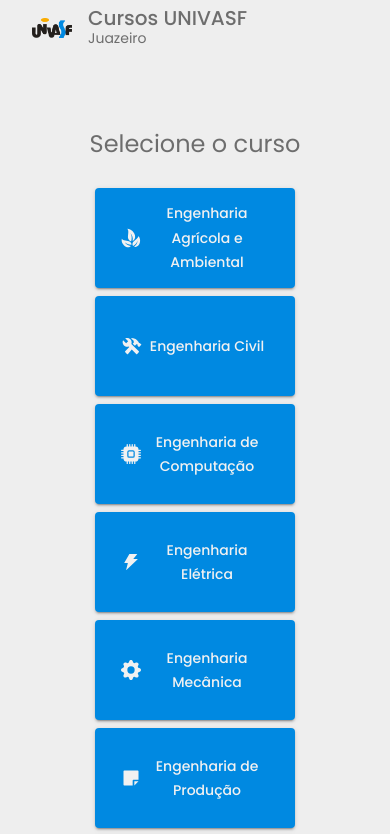
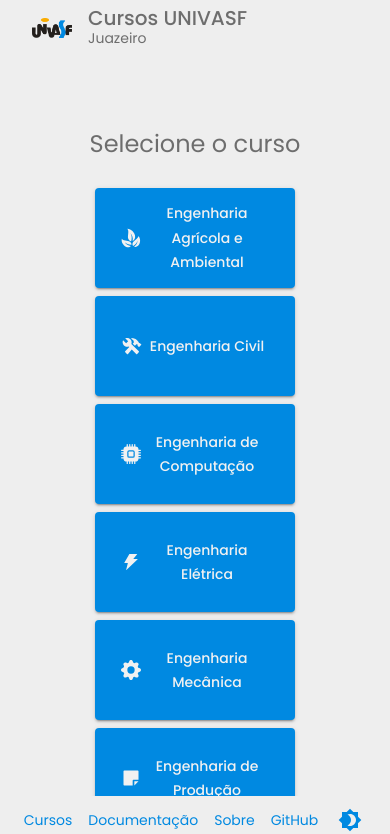
Before and after one commit to Daniel-Alencar/courses-univasf, a React (Create React App) app: page /courses in a window 390 px wide. Shown: the top 834 px of the page. Built offline with nearby package versions, Linux system fonts and the light colour scheme.

Commit message:
Adicionando responsividade

```diff
--- a/src/components/Footer/index.jsx
+++ b/src/components/Footer/index.jsx
@@ -15,7 +15,18 @@ const useStyles = makeStyles((theme) => {
             textAlign: 'center',
             alignItems: 'center',
             backgroundColor: theme.palette.primary.dark,
-            position: 'static !important',
+
+            position: 'fixed !important',
+            bottom: '0 !important',
+        },
+        linksContentContainer: {
+            position: 'fixed !important',
+            bottom: '0 !important',
+
+            width: '100%',
+            display: 'flex',
+            justifyContent: 'center',
+            alignItems: 'center',
         },
         text: {
             margin: 10,
@@ -45,17 +56,12 @@ export default function Footer({
 
     if(tamanhoDaTela < 600) {
         return (
-            <div style={{
-                width: '100%',
-                display: 'flex',
-                justifyContent: 'center',
-                alignItems: 'center',
-            }}>
+            <footer className={classes.linksContentContainer}>
                 <Links
                     paletteType={paletteType}
                     setPaletteType={setPaletteType}
                 />
-            </div>
+            </footer>
         )
     } else {
         return (
--- a/src/components/Links/index.jsx
+++ b/src/components/Links/index.jsx
@@ -16,6 +16,8 @@ const useStyles = makeStyles((theme) => {
             justifyContent: 'center',
             textAlign: 'center',
             alignItems: 'center',
+
+            backgroundColor: theme.palette.background.default,
         },
         links: {
             margin: theme.spacing(1,1)
--- a/src/pages/About/index.jsx
+++ b/src/pages/About/index.jsx
@@ -23,9 +23,15 @@ export default function About({paletteType, setPaletteType}) {
     const classes = useStyles();
     return (
         <div className={classes.root}>
-            <Header paletteType={paletteType} setPaletteType={setPaletteType} />
+            <Header
+                paletteType={paletteType}
+                setPaletteType={setPaletteType}
+            />
             <Informational />
-            <Footer />
+            <Footer
+                paletteType={paletteType}
+                setPaletteType={setPaletteType}
+            />
         </div>
     )
 }
--- a/src/pages/Courses/index.jsx
+++ b/src/pages/Courses/index.jsx
@@ -126,7 +126,10 @@ function Courses({paletteType, setPaletteType}) {
 
                 </ContainerGrid>
             </ContainerBody>
-            <Footer />
+            <Footer
+                paletteType={paletteType}
+                setPaletteType={setPaletteType}
+            />
         </div>
     )
 }
--- a/src/pages/Courses/styles.jsx
+++ b/src/pages/Courses/styles.jsx
@@ -18,6 +18,8 @@ export const ContainerGrid = styled.div`
     flex-wrap: wrap;
     max-width: 628px;
     justify-content: center;
+
+    margin-bottom: 60px;
 
     /* border: 2px red solid; */
 `;
--- a/src/pages/Docs/index.jsx
+++ b/src/pages/Docs/index.jsx
@@ -21,9 +21,15 @@ export default function Docs({paletteType, setPaletteType}) {
     const classes = useStyles();
     return (
         <div className={classes.root}>
-            <Header paletteType={paletteType} setPaletteType={setPaletteType} />
+            <Header
+                paletteType={paletteType}
+                setPaletteType={setPaletteType}
+            />
             <Documentations />
-            <Footer />
+            <Footer
+                paletteType={paletteType}
+                setPaletteType={setPaletteType}
+            />
         </div>
     )
 }
```
